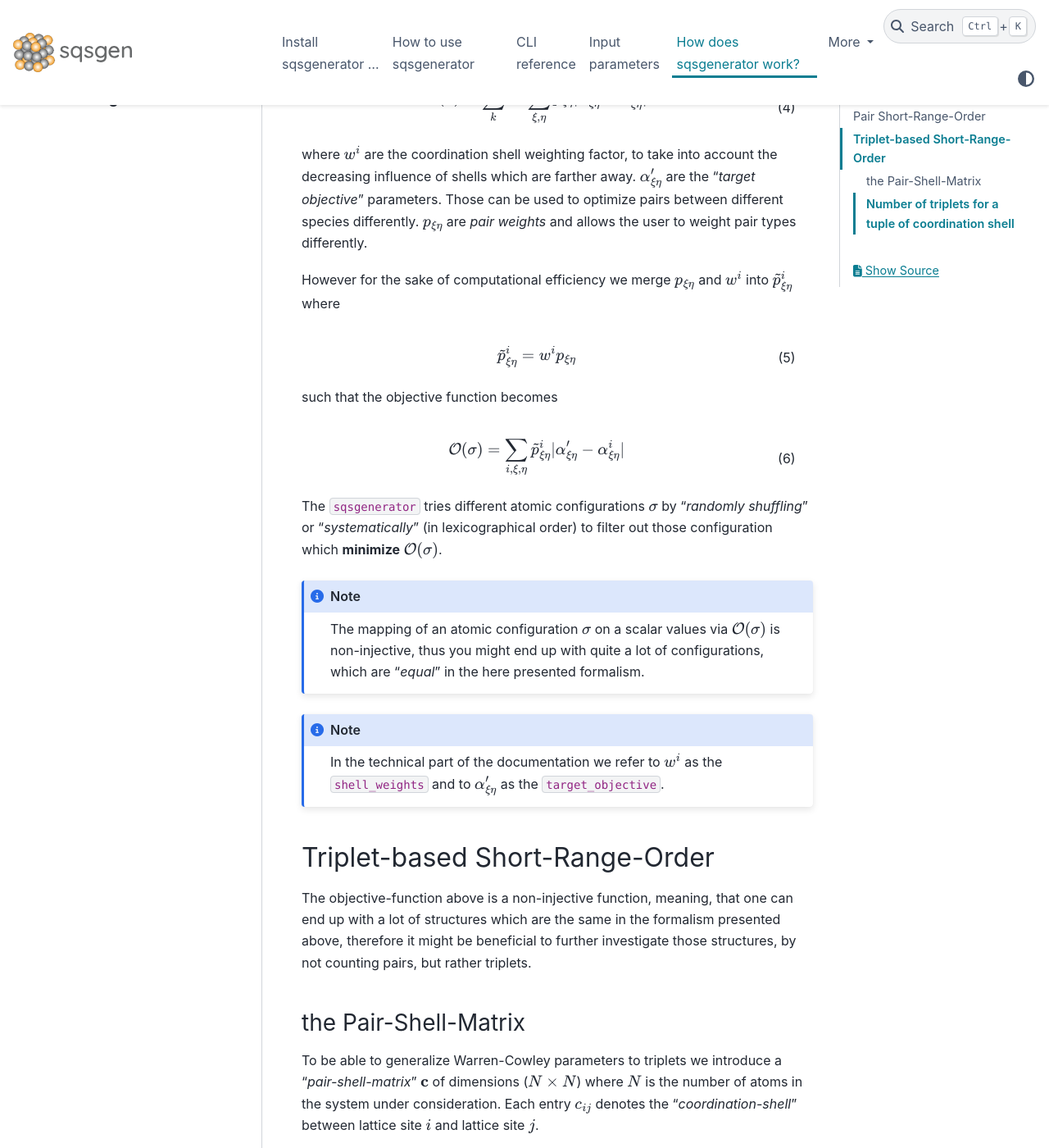
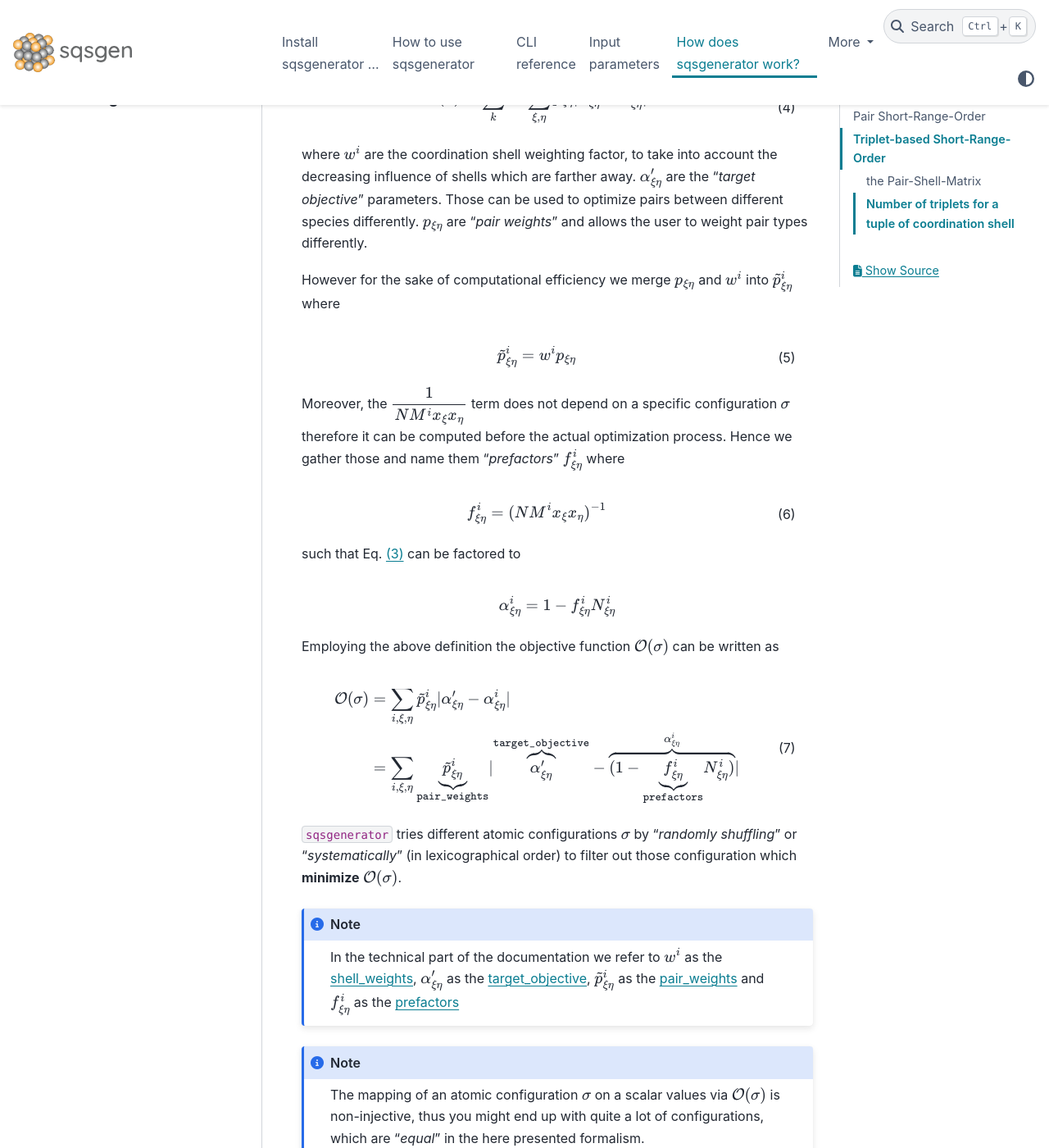
Before and after one commit to dgehringer/sqsgenerator, a Sphinx documentation site: the page built from docs/source/what_is_actually_computed.md, in a window 1280 px wide and 1400 px high, scrolled down 1879 px. Shown: the whole window at 82% size. Built offline with Sphinx 7.4.7 and the PyData theme 0.15.4, drawn with Linux system fonts in a browser that asks for light colours; the version number is read from the project's files by our own code.

Commit message:
:memo: Introduce "prefactors" into Warren-Cowley SRO

````diff
--- a/docs/source/what_is_actually_computed.md
+++ b/docs/source/what_is_actually_computed.md
@@ -44,7 +44,7 @@ $$
 $$ (eqn:objective)
 
 where $w^i$ are the coordination shell weighting factor, to take into account the decreasing influence of shells which are farther away.  $\alpha'_{\xi\eta}$ are the "*target objective*" parameters. Those can be used to optimize pairs between different species differently.
-$p_{\xi\eta}$ are *pair weights* and allows the user to weight pair types differently.
+$p_{\xi\eta}$ are "*pair weights*" and allows the user to weight pair types differently.
 
 However for the sake of computational efficiency we merge $p_{\xi\eta}$ and $w^i$ into $\tilde{p}_{\xi\eta}^i$ where
 
@@ -52,22 +52,42 @@ $$
     \tilde{p}_{\xi\eta}^i = w^i p_{\xi\eta}
 $$ (eqn:parameter-weight-efficient)
 
-such that the objective function becomes
+Moreover, the $\dfrac{1}{NM^i x_\xi x_\eta}$ term does not depend on a specific configuration $\sigma$ therefore it can
+be computed before the actual optimization process. Hence we gather those and name them "*prefactors*" $f_{\xi\eta}^i$
+where
 
 $$
-\mathcal{O}(\sigma) = \sum_{i,\xi,\eta} \tilde{p}_{\xi\eta}^i | \alpha'_{\xi\eta}-\alpha^i_{\xi\eta} |
+f_{\xi\eta}^i = (NM^ix_\xi x_\eta)^{-1}
+$$ (eqn:prefactors)
+
+such that Eq. {eq}`eqn:wc-sro-multi` can be factored to
+
+$$
+\alpha^i_{\xi\eta} = 1 - f_{\xi\eta}^i N^i_{\xi\eta}
+$$
+
+
+Employing the above definition the objective function $\mathcal{O}(\sigma)$ can be written as
+
+$$
+\mathcal{O}(\sigma) &= \sum_{i,\xi,\eta} \tilde{p}_{\xi\eta}^i | \alpha'_{\xi\eta}-\alpha^i_{\xi\eta} |  \\
+ &=\sum_{i,\xi,\eta} \underbrace{\tilde{p}_{\xi\eta}^i}_{\texttt{pair_weights}} | \overbrace{\alpha'_{\xi\eta}}^{\texttt{target_objective}}- \overbrace{(1 - \underbrace{f^i_{\xi\eta}}_{\texttt{prefactors}}N^i_{\xi\eta})}^{\alpha^i_{\xi\eta}} |
 $$ (eqn:objective-actual)
 
-The `sqsgenerator` tries different atomic configurations $\sigma$ by "*randomly shuffling*" or "*systematically*" (in lexicographical order) to filter out those configuration which **minimize** $\mathcal{O}(\sigma)$.
+`sqsgenerator` tries different atomic configurations $\sigma$ by "*randomly shuffling*" or "*systematically*" (in lexicographical order) to filter out those configuration which **minimize** $\mathcal{O}(\sigma)$.
 
+```{note}
+In the technical part of the documentation we refer to $w^i$ as the
+{ref}`shell_weights <input-param-shell-weights>`,
+$\alpha'_{\xi\eta}$  as the {ref}`target_objective <input-param-target-objective>`, $\tilde{p}^i_{\xi\eta}$ as the {ref}`pair_weights <input-param-pair-weights>` and $f_{\xi\eta}^i$ as the
+{ref}`prefactors <input-param-prefactors>`
+
+```
 
 ```{note}
 The mapping of an atomic configuration $\sigma$ on a scalar values via $\mathcal{O}(\sigma)$ is non-injective, thus you might end up with quite a lot of configurations, which are "*equal*" in the here presented formalism.
 ```
 
-```{note}
-In the technical part of the documentation we refer to $w^i$ as the `shell_weights` and to  $\alpha'_{\xi\eta}$  as the `target_objective`.
-```
 
 ## Triplet-based Short-Range-Order
 
````
